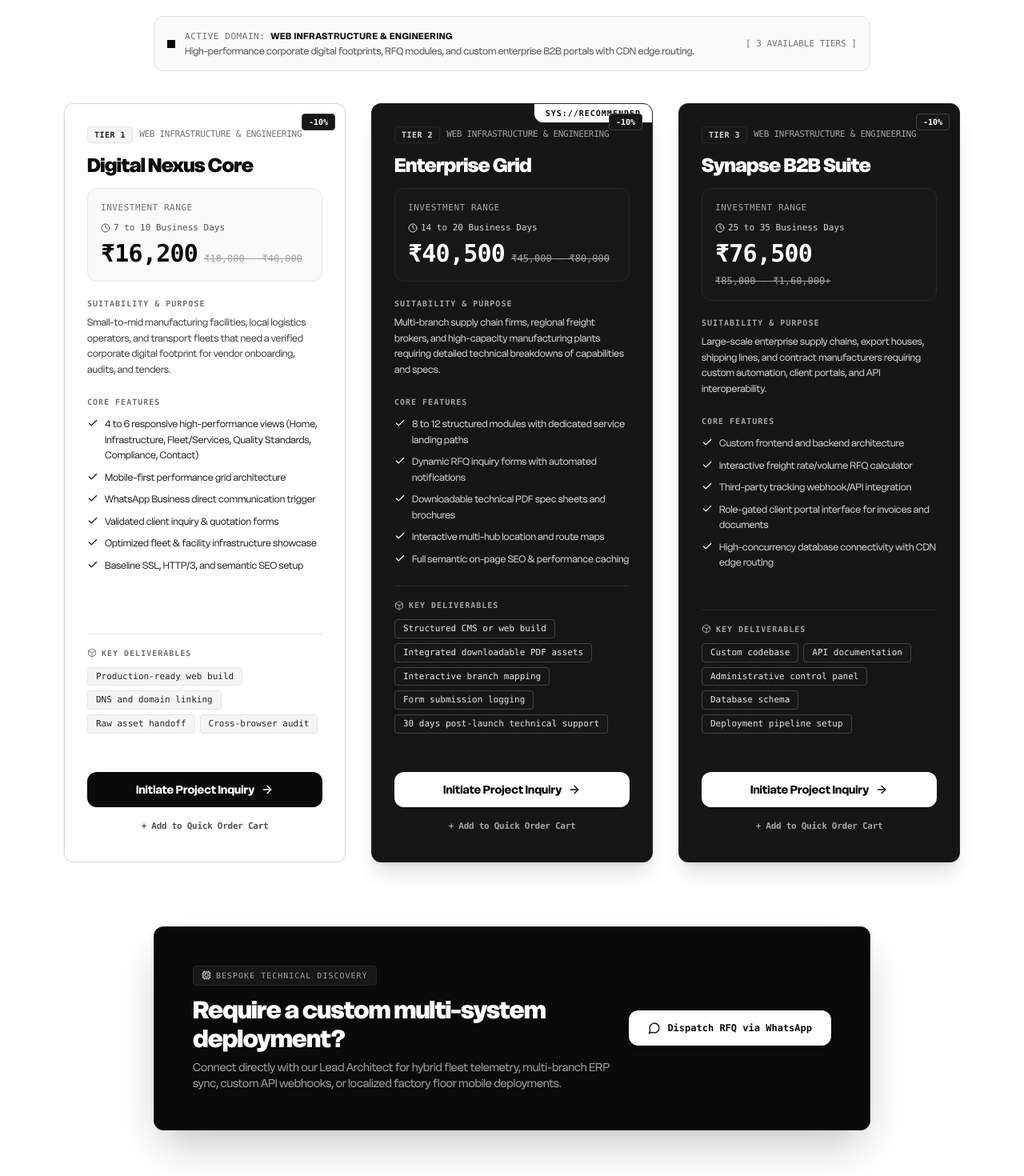
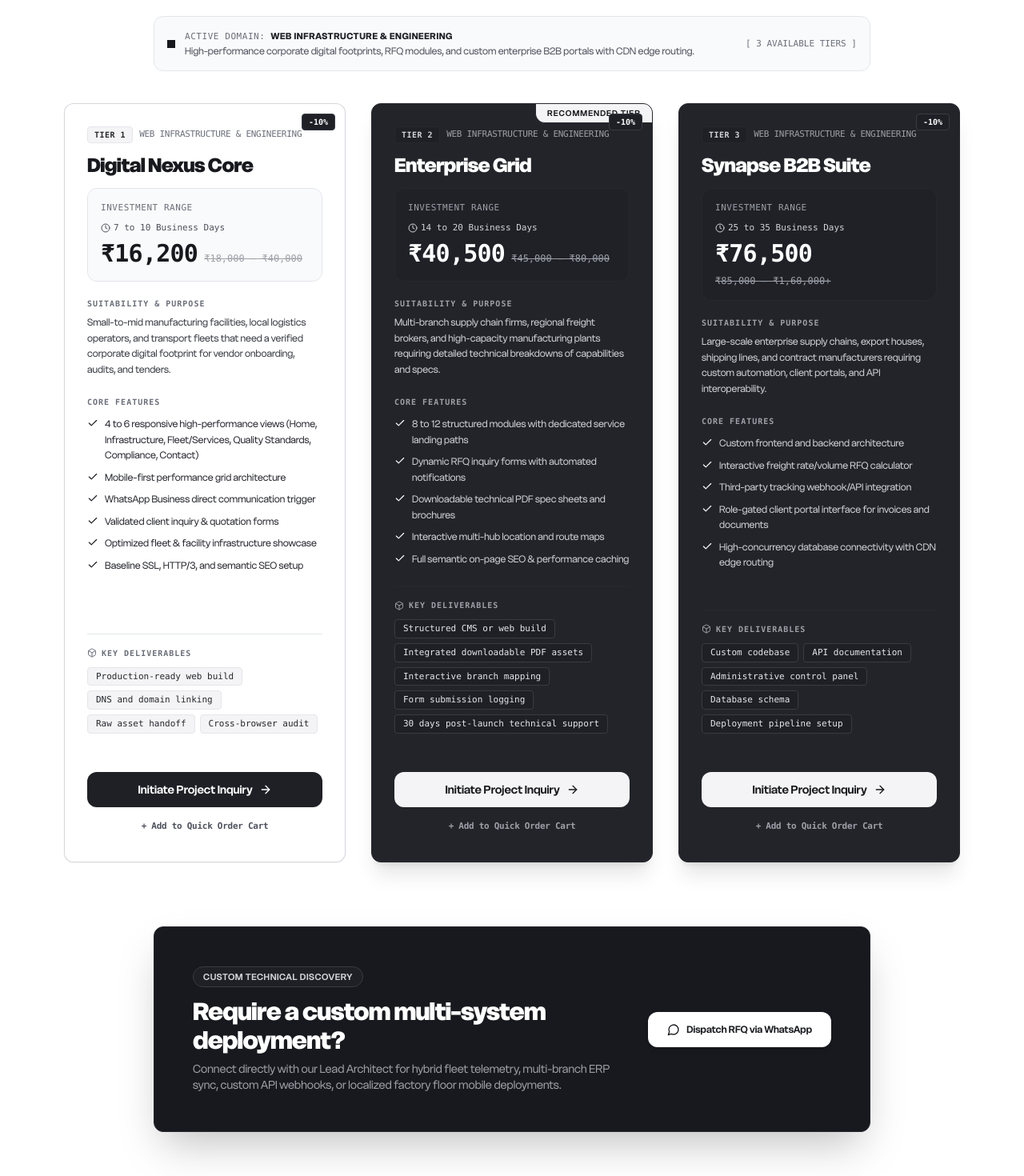
Before and after one commit to docuready-dev/docuready-shop, a React (Vite) app: page /services in a window 1280 px wide. Shown: the part 480-1950 px from the top of the page at 80% size. Built offline with nearby package versions, Linux system fonts and the light colour scheme.

Commit message:
Refine UI styling: normalize eyebrow heads without icons, apply immediate thinner font variant to inquiry CTAs, and replace pitch black with matte dark grey

```diff
--- a/src/components/home/CategoriesSection.tsx
+++ b/src/components/home/CategoriesSection.tsx
@@ -1,6 +1,6 @@
 import { motion } from 'framer-motion';
 import { Link } from 'react-router-dom';
-import { ArrowRight, Globe, Layers, Smartphone, Terminal } from 'lucide-react';
+import { ArrowRight, Globe, Layers, Smartphone } from 'lucide-react';
 
 const categories = [
   {
@@ -44,9 +44,8 @@ export default function CategoriesSection() {
         viewport={{ once: true }}
         className="text-center mb-16"
       >
-        <div className="inline-flex items-center gap-2 bg-neutral-100 border border-neutral-300 px-3 py-1 rounded text-[11px] font-mono uppercase tracking-wider text-neutral-800 mb-3">
-          <Terminal className="w-3.5 h-3.5 text-neutral-900" />
-          <span>THREE-CATEGORY ARCHITECTURAL MATRIX</span>
+        <div className="inline-block text-xs font-delight-semibold tracking-wider uppercase text-neutral-600 bg-neutral-100 border border-neutral-200/90 px-3.5 py-1 rounded-full mb-3 shadow-xs">
+          Core Practice Categories
         </div>
         <h2 className="text-3xl sm:text-5xl font-delight-extrabold tracking-tight mb-4 text-neutral-950">
           Engineered for <span className="font-delight-light text-neutral-500">production rigor</span>
--- a/src/components/home/HeroSection.tsx
+++ b/src/components/home/HeroSection.tsx
@@ -121,8 +121,8 @@ export default function HeroSection() {
                   <h3 className="text-base font-delight-semibold text-neutral-950">Architectural Suite</h3>
                   <p className="text-xs font-delight-extralight text-neutral-500">Verified multi-tier production catalog</p>
                 </div>
-                <div className="border border-neutral-300 bg-neutral-100 text-neutral-800 text-[10px] font-mono font-light uppercase tracking-wider px-2.5 py-1 rounded">
-                  SYS://READY
+                <div className="border border-neutral-300 bg-neutral-100 text-neutral-800 text-[10px] font-delight-semibold uppercase tracking-wider px-2.5 py-1 rounded-full shadow-xs">
+                  Production Ready
                 </div>
               </div>
 
@@ -167,7 +167,7 @@ export default function HeroSection() {
                       <div>
                         <div className="flex items-center gap-2">
                           <h4 className="text-xs sm:text-sm font-delight-semibold text-white">Software & Application Builds</h4>
-                          <span className="bg-neutral-800 text-neutral-200 font-mono text-[9px] px-1.5 py-0.5 rounded border border-neutral-700">ACTIVE</span>
+                          <span className="bg-neutral-800 text-neutral-200 font-delight-semibold text-[9px] px-2 py-0.5 rounded-full border border-neutral-700">Active</span>
                         </div>
                         <p className="text-[11px] font-delight-extralight text-neutral-300">Android APK, PWA & Full-Stack SPAs</p>
                       </div>
--- a/src/components/services/PackageCard.tsx
+++ b/src/components/services/PackageCard.tsx
@@ -36,14 +36,14 @@ export default function PackageCard({ pkg, index, discountPercent = 0, onInquire
           : 'bg-white/85 text-neutral-950 border border-neutral-300/90 shadow-sm hover:border-neutral-900'
       }`}
     >
-      {/* Top System Pill / Popular Flag */}
+      {/* Top Tag / Popular Flag */}
       {pkg.popular && (
-        <div className={`absolute top-0 right-0 px-3.5 py-1 text-[10px] font-mono font-bold tracking-widest uppercase border-b border-l rounded-bl-lg ${
+        <div className={`absolute top-0 right-0 px-3.5 py-1 text-[10px] font-delight-semibold tracking-widest uppercase border-b border-l rounded-bl-lg ${
           isFeaturedDark
-            ? 'bg-white text-neutral-950 border-neutral-800'
-            : 'bg-neutral-950 text-white border-neutral-300'
+            ? 'bg-neutral-100 text-neutral-950 border-neutral-800'
+            : 'bg-neutral-900 text-white border-neutral-300'
         }`}>
-          SYS://RECOMMENDED
+          Recommended Tier
         </div>
       )}
 
@@ -192,10 +192,10 @@ export default function PackageCard({ pkg, index, discountPercent = 0, onInquire
                 onInquire(pkg);
               }
             }}
-            className={`w-full rounded-lg h-11 text-xs sm:text-sm font-delight-bold gap-2 transition-all shadow-sm ${
+            className={`w-full rounded-lg h-11 text-xs sm:text-sm font-delight-semibold gap-2 transition-all shadow-sm ${
               isFeaturedDark
-                ? 'bg-white hover:bg-neutral-200 text-neutral-950'
-                : 'bg-neutral-950 hover:bg-neutral-800 text-white'
+                ? 'bg-neutral-100 hover:bg-neutral-200 text-neutral-950'
+                : 'bg-neutral-900 hover:bg-neutral-800 text-white'
             }`}
           >
             <span>Initiate Project Inquiry</span>
--- a/src/index.css
+++ b/src/index.css
@@ -88,27 +88,27 @@
 @layer base {
   :root {
     --background: 0 0% 100%;
-    --foreground: 240 10% 4%;
+    --foreground: 233 11% 11%;
     --muted: 240 5% 96%;
     --muted-foreground: 240 4% 46%;
     --popover: 0 0% 100%;
-    --popover-foreground: 240 10% 4%;
+    --popover-foreground: 233 11% 11%;
     --border: 240 6% 90%;
     --input: 240 6% 90%;
     --card: 0 0% 100%;
-    --card-foreground: 240 10% 4%;
+    --card-foreground: 233 11% 11%;
 
-    /* High-End Monochromatic Primary (Pure Obsidian Black) */
-    --primary: 240 10% 4%;
+    /* High-End Monochromatic Primary (Matte Charcoal Dark Grey) */
+    --primary: 233 11% 11%;
     --primary-foreground: 0 0% 100%;
 
     --secondary: 240 5% 96%;
-    --secondary-foreground: 240 10% 4%;
+    --secondary-foreground: 233 11% 11%;
     --accent: 240 5% 94%;
-    --accent-foreground: 240 10% 4%;
+    --accent-foreground: 233 11% 11%;
     --destructive: 0 84% 60%;
     --destructive-foreground: 0 0% 100%;
-    --ring: 240 10% 4%;
+    --ring: 233 11% 11%;
     --radius: 0.75rem;
   }
 }
@@ -174,14 +174,14 @@
   }
 
   .glass-card-dark, .luxury-card-dark {
-    background: #09090B;
-    border: 1px solid rgba(255, 255, 255, 0.12);
-    box-shadow: inset 0 1px 0 0 rgba(255, 255, 255, 0.06), 0 20px 40px -15px rgba(0, 0, 0, 0.5);
+    background: #18191E;
+    border: 1px solid rgba(255, 255, 255, 0.08);
+    box-shadow: inset 0 1px 0 0 rgba(255, 255, 255, 0.04), 0 20px 40px -15px rgba(0, 0, 0, 0.35);
   }
 
   /* High-End Monochromatic Text Styling */
   .gradient-text {
-    color: #09090B;
+    color: #18191E;
   }
 
   .gradient-text-light {
@@ -198,8 +198,8 @@
 
   .card-hover:hover {
     transform: translateY(-3px);
-    box-shadow: 0 12px 28px -6px rgba(0, 0, 0, 0.08);
-    border-color: #18181B;
+    box-shadow: 0 12px 28px -6px rgba(0, 0, 0, 0.06);
+    border-color: #27282F;
   }
 }
 
--- a/src/pages/AboutPage.tsx
+++ b/src/pages/AboutPage.tsx
@@ -1,7 +1,6 @@
 import { motion } from 'framer-motion';
 import { Link } from 'react-router-dom';
 import {
-  Code2,
   Layers,
   Terminal,
   MessageCircle,
@@ -122,9 +121,8 @@ export default function AboutPage() {
           transition={{ duration: 0.5 }}
           className="text-center mb-16"
         >
-          <div className="inline-flex items-center gap-2 bg-neutral-900 text-white rounded-full px-4 py-1.5 mb-6 text-xs font-delight-medium border border-neutral-700">
-            <Code2 className="w-3.5 h-3.5 text-neutral-300" />
-            <span>Developer Profile & Studio Architecture</span>
+          <div className="inline-block bg-neutral-900 text-neutral-200 rounded-full px-4 py-1.5 mb-6 text-xs font-delight-semibold border border-neutral-700 shadow-xs uppercase tracking-wider">
+            Developer Profile & Studio Architecture
           </div>
 
           <h1 className="text-4xl sm:text-6xl md:text-7xl font-delight-black tracking-tight mb-5 text-neutral-950">
--- a/src/pages/ServicesPage.tsx
+++ b/src/pages/ServicesPage.tsx
@@ -5,7 +5,7 @@ import { Tabs, TabsContent, TabsList, TabsTrigger } from '@/components/ui/tabs';
 import PackageCard from '@/components/services/PackageCard';
 import ProjectInquiryModal from '@/components/services/ProjectInquiryModal';
 import { CATEGORIES, getPackagesByCategory, Category, ALL_PACKAGES, Package, CATEGORY_DESCRIPTIONS } from '@/data/packages';
-import { ShoppingCart, MessageCircle, Terminal, Cpu } from 'lucide-react';
+import { ShoppingCart, MessageCircle } from 'lucide-react';
 import { Button } from '@/components/ui/button';
 import { useCart } from '@/context/CartContext';
 import { getDiscounts } from '@/services/discountService';
@@ -107,9 +107,8 @@ export default function ServicesPage() {
           animate={{ opacity: 1, y: 0 }}
           className="text-center mb-12 max-w-3xl mx-auto"
         >
-          <div className="inline-flex items-center gap-2 bg-neutral-100 border border-neutral-300 px-3.5 py-1.5 rounded text-xs font-mono font-bold tracking-wider text-neutral-800 uppercase mb-4">
-            <Terminal className="w-3.5 h-3.5 text-neutral-900" />
-            <span>ARCHITECTURAL SERVICE CATALOG // 2026.Q4</span>
+          <div className="inline-block text-xs font-delight-semibold tracking-wider uppercase text-neutral-600 bg-neutral-100 border border-neutral-200/90 px-4 py-1.5 rounded-full mb-4 shadow-xs">
+            Service Catalog & Deliverable Specifications
           </div>
 
           <h1 className="text-3xl sm:text-5xl md:text-6xl font-delight-black tracking-tight mb-4 text-neutral-950">
@@ -200,9 +199,8 @@ export default function ServicesPage() {
         >
           <div className="flex flex-col md:flex-row items-start md:items-center justify-between gap-6">
             <div className="max-w-xl">
-              <div className="inline-flex items-center gap-1.5 font-mono text-[10px] uppercase tracking-widest text-neutral-400 bg-neutral-900 px-2.5 py-1 rounded border border-neutral-800 mb-3">
-                <Cpu className="w-3 h-3 text-neutral-300" />
-                <span>BESPOKE TECHNICAL DISCOVERY</span>
+              <div className="inline-block text-[11px] font-delight-semibold tracking-wider uppercase text-neutral-300 bg-neutral-900 px-3 py-1 rounded-full border border-neutral-700 mb-3 shadow-xs">
+                Custom Technical Discovery
               </div>
               <h3 className="text-2xl sm:text-3xl font-delight-extrabold text-white mb-2 tracking-tight">
                 Require a custom multi-system deployment?
@@ -219,7 +217,7 @@ export default function ServicesPage() {
                 rel="noreferrer"
                 className="w-full sm:w-auto"
               >
-                <Button size="lg" className="rounded-lg gap-2 font-mono text-xs font-bold bg-white text-neutral-950 hover:bg-neutral-200 px-6 h-11 w-full">
+                <Button size="lg" className="rounded-lg gap-2 font-delight-semibold text-xs bg-white text-neutral-950 hover:bg-neutral-200 px-6 h-11 w-full">
                   <MessageCircle className="w-4 h-4" /> Dispatch RFQ via WhatsApp
                 </Button>
               </a>
--- a/tailwind.config.js
+++ b/tailwind.config.js
@@ -25,6 +25,19 @@ export default {
         heading: ['Delight', 'sans-serif'],
       },
       colors: {
+        neutral: {
+          50: '#F9FAFB',
+          100: '#F4F4F6',
+          200: '#E5E6EB',
+          300: '#D2D3D9',
+          400: '#9DA0A8',
+          500: '#6B6F7A',
+          600: '#4D515C',
+          700: '#383B44',
+          800: '#27282F', // Matte dark graphite
+          900: '#1F2026', // Matte deep charcoal
+          950: '#18191E', // Soft matte dark grey (eliminates eye-piercing pitch black)
+        },
         border: 'hsl(var(--border))',
         input: 'hsl(var(--input))',
         ring: 'hsl(var(--ring))',
```
Also changed, not shown: src/components/home/AppComparisonSection.tsx (+11 -11 lines), src/components/home/FeaturedPackages.tsx (+12 -13 lines), src/components/services/ProjectInquiryModal.tsx (+4 -4 lines).
